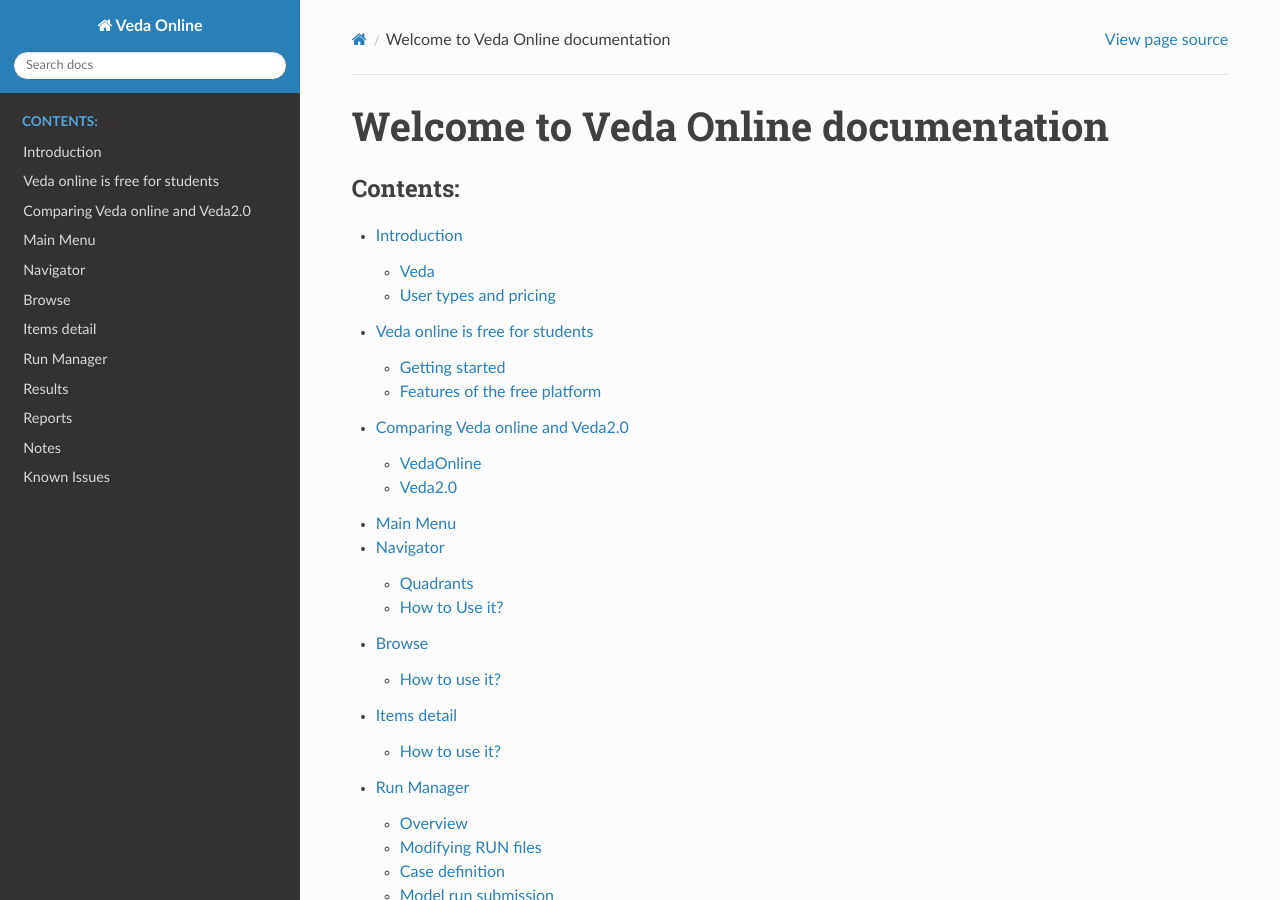
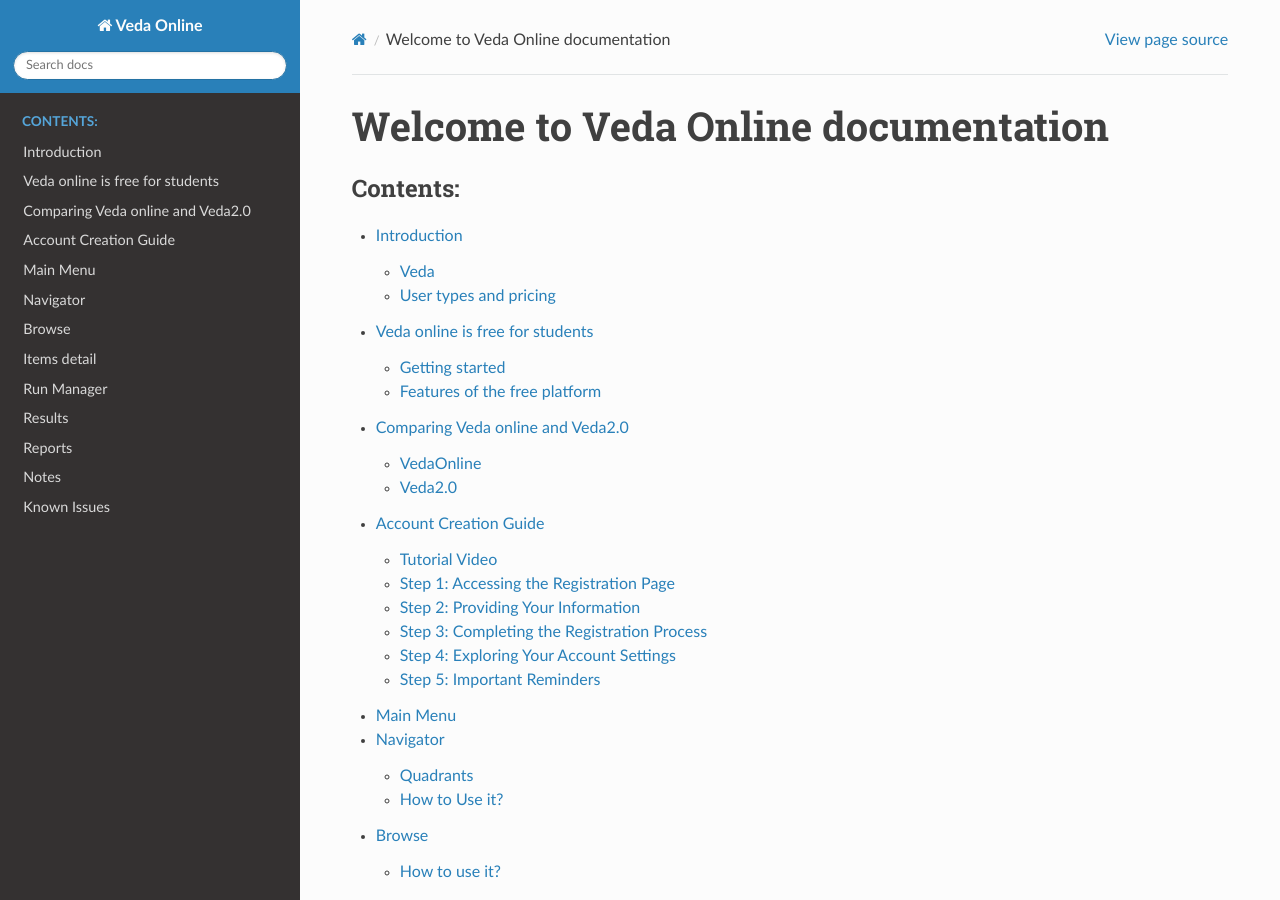
Before and after one commit to kanors-emr/VedaOnline-documentation, a Sphinx documentation site: the page built from source/index.rst, in a window 1280 px wide and 900 px high. Built offline with Sphinx 7.4.7 and the Read the Docs theme 2.0.0, drawn with Linux system fonts in a browser that asks for light colours.

Commit message:
Account creation guide page added

```diff
--- a/source/index.rst
+++ b/source/index.rst
@@ -13,6 +13,7 @@ Welcome to Veda Online documentation
    pages/introduction
    pages/VO free for students
    pages/Comparing V2 and VO
+   pages/Registration
    pages/Veda Menu
    pages/Navigator
    pages/Browse
--- /dev/null
+++ b/source/pages/Registration.rst
@@ -0,0 +1,42 @@
+######################
+Account Creation Guide
+######################
+
+
+Tutorial Video
+===============
+For a visual walkthrough of the account creation process, watch our tutorial video:
+    .. raw:: html
+
+        <iframe width="560" height="315" src="https://www.youtube.com/embed/80CDwO4CTuw?si=yk-hO9UeEpez5shK&amp;start=32" title="YouTube video player" frameborder="0" allow="accelerometer; autoplay; clipboard-write; encrypted-media; gyroscope; picture-in-picture; web-share" allowfullscreen></iframe>
+
+Step 1: Accessing the Registration Page
+========================================
+.. raw:: html
+
+    <i>Go to the </i><a href="https://vedaonline.cloud/Home.aspx" target="_blank">vedaonline.cloud</a><i> homepage.</i>
+
+On the homepage, locate and click on the "Sign In" button/link. On the Sign in page you will find "Don't have an account? Register" link.
+
+Step 2: Providing Your Information
+===================================
+* Username: Choose a unique username. It should be between 6 to 12 characters long and can contain letters and numbers only. No special characters.
+* Email Address: Enter a valid email address. This will be used for account verification and communication purposes.
+* Password: Create a strong password. It should be at least 8 characters long.
+* Additional Information: Fill in any other required fields such as name, country, organisation, etc.
+
+Step 3: Completing the Registration Process
+===========================================
+Follow any additional on-screen instructions, such as solving a CAPTCHA. Once all steps are completed, your account is successfully created!
+
+Step 4: Exploring Your Account Settings
+========================================
+Login to your newly created account using your username and password.
+Navigate to the "Profile" section to add information like License, GitHub credentials, or update preferences, etc.
+
+Step 5: Important Reminders
+===========================
+* Security: Ensure your password is kept confidential and avoid sharing it with anyone.
+* Contact Support: If you need further assistance or have any questions, don't hesitate to reach out to our support team at `support@kanors.com <support@kanors.com>`_.
+
+Feel free to explore and enjoy the features our platform has to offer.
```
